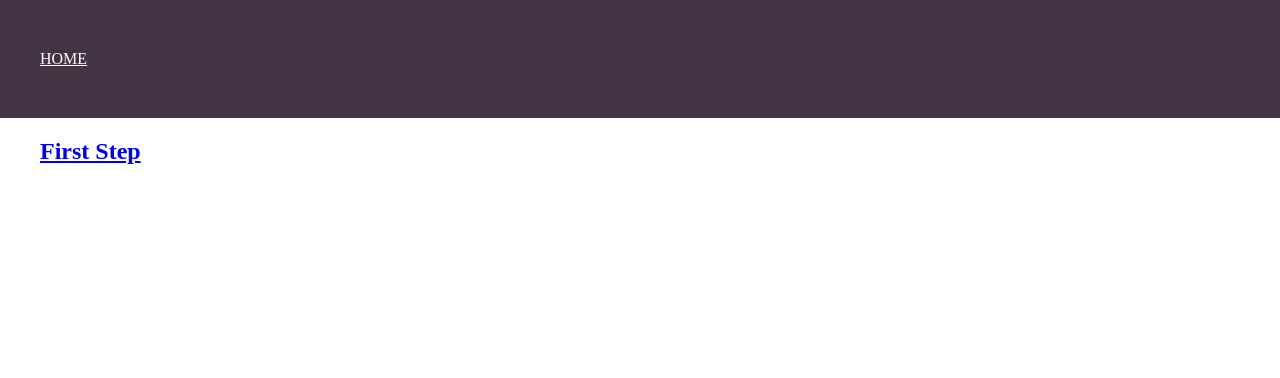
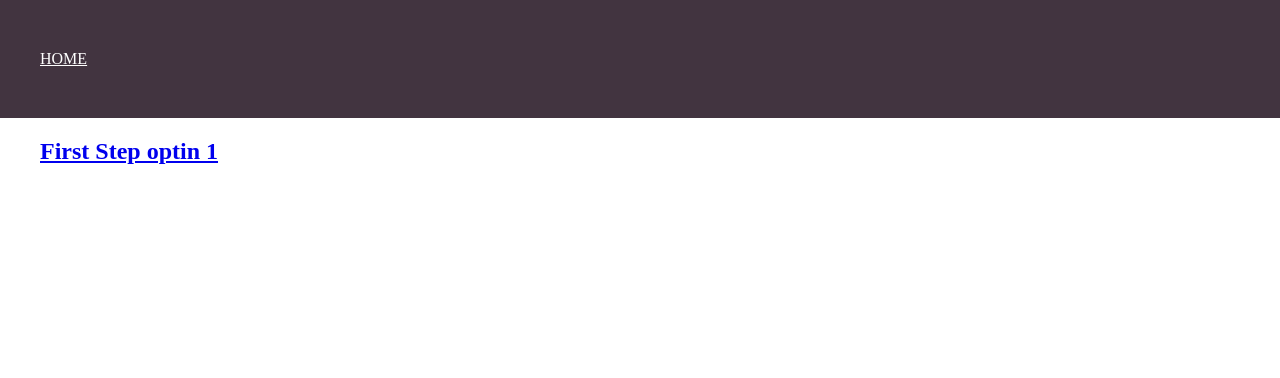
Before and after one commit to puneet-k44/crud, a PHP site: page / in a window 1280 px wide. Shown: the top 378 px of the page. Run offline with PHP 8.4, Linux system fonts and the light colour scheme.

Commit message:
changes in h1 tag and some lines in css

```diff
--- a/css/style.css
+++ b/css/style.css
@@ -22,6 +22,6 @@ fieldset{
 	color: #fff;
 }
 fieldset {
-    margin-left: 101%;
+    margin-left: 103%;
     transition: all 2s;
 }
--- a/index.php
+++ b/index.php
@@ -20,7 +20,7 @@
 
 			<fieldset style="display: block;">
 				<div class="first_step">
-					<div class="container"><a href="javascript:void(0);" class="choose_btn"><h1>First Step</h1></a></div>
+					<div class="container"><a href="javascript:void(0);" class="choose_btn"><h1>First Step optin 1</h1></a></div>
 				</div>
 			</fieldset>
 
```
